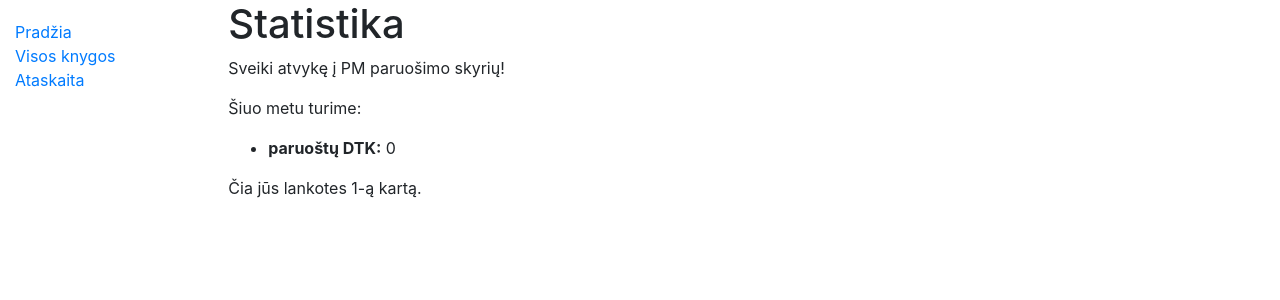
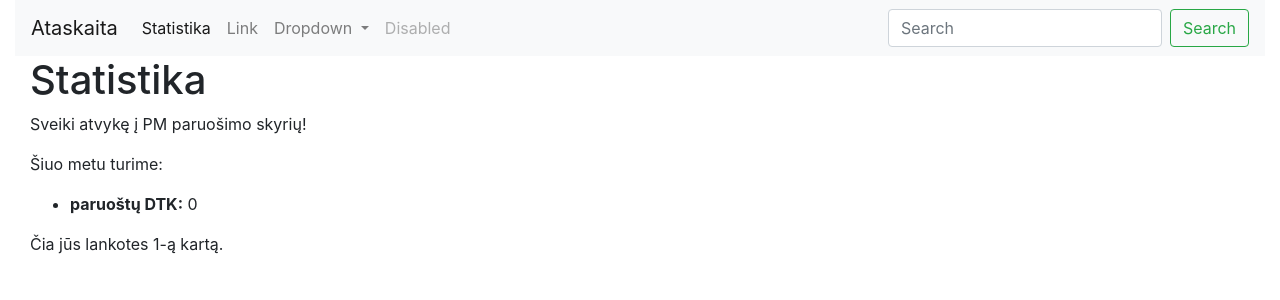
Before and after one commit to ArturasTK/Ataskaitos, a Django app: page /ataskaitos/ in a window 1280 px wide. Shown: the top 300 px of the page. Run offline with Django 4.2, Linux system fonts and the light colour scheme; data that the repository does not hold is empty; some libraries are stand-ins or nearby versions.

Commit message:
pagridinės juostos tobulinimas

```diff
--- a/ataskaitos/templates/base.html
+++ b/ataskaitos/templates/base.html
@@ -13,18 +13,63 @@
 </head>
 <body>
     <div class="container-fluid">
-        <div class="row">
-          <div class="col-sm-2">
-          {% block sidebar %}
-            <ul class="sidebar-nav">
-              <li><a href="{% url 'index' %}">Pradžia</a></li>
-              <li><a href="">Visos knygos</a></li>
-              <li><a href="{% url 'report' %}">Ataskaita</a></li>
-            </ul>
-         {% endblock %}
-          </div>
-          <div class="col-sm-10 ">{% block content %}{% endblock %}</div>
-        </div>
-      </div>
+
+        <nav class="navbar navbar-expand-lg navbar-light bg-light">
+            <a class="navbar-brand" href="{% url 'report' %}">Ataskaita</a>
+            <button class="navbar-toggler" type="button" data-toggle="collapse" data-target="#navbarSupportedContent" aria-controls="navbarSupportedContent" aria-expanded="false" aria-label="Toggle navigation">
+              <span class="navbar-toggler-icon"></span>
+            </button>
+            <div class="collapse navbar-collapse" id="navbarSupportedContent">
+              <ul class="navbar-nav mr-auto">
+                <li class="nav-item active">
+                  <a class="nav-link" href="{% url 'index' %}">Statistika <span class="sr-only">(current)</span></a>
+                </li>
+                <li class="nav-item">
+                  <a class="nav-link" href="#">Link</a>
+                </li>
+                <li class="nav-item dropdown">
+                  <a class="nav-link dropdown-toggle" href="#" id="navbarDropdown" role="button" data-toggle="dropdown" aria-haspopup="true" aria-expanded="false">
+                    Dropdown
+                  </a>
+                  <div class="dropdown-menu" aria-labelledby="navbarDropdown">
+                    <a class="dropdown-item" href="#">Action</a>
+                    <a class="dropdown-item" href="#">Another action</a>
+                    <div class="dropdown-divider"></div>
+                    <a class="dropdown-item" href="#">Something else here</a>
+                  </div>
+                </li>
+                <li class="nav-item">
+                  <a class="nav-link disabled" href="#">Disabled</a>
+                </li>
+              </ul>
+              <form class="form-inline my-2 my-lg-0">
+                <input class="form-control mr-sm-2" type="search" placeholder="Search" aria-label="Search">
+                <button class="btn btn-outline-success my-2 my-sm-0" type="submit">Search</button>
+              </form>
+            </div>
+        </nav>
+
+
+      <div class="collapse navbar-collapse" id="navbarSupportedContent">
+        <ul class="navbar-nav mr-auto">
+        {% if user.is_authenticated %}
+        <li class="nav-item">
+          <a class="nav-link" href="#">
+          <svg class="bi bi-person" width="1.5em" height="1.5em" viewBox="0 0 16 16" fill="currentColor" xmlns="http://www.w3.org/2000/svg">
+            <path fill-rule="evenodd" d="M13 14s1 0 1-1-1-4-6-4-6 3-6 4 1 1 1 1h10zm-9.995-.944v-.002.002zM3.022 13h9.956a.274.274 0 00.014-.002l.008-.002c-.001-.246-.154-.986-.832-1.664C11.516 10.68 10.289 10 8 10c-2.29 0-3.516.68-4.168 1.332-.678.678-.83 1.418-.832 1.664a1.05 1.05 0 00.022.004zm9.974.056v-.002.002zM8 7a2 2 0 100-4 2 2 0 000 4zm3-2a3 3 0 11-6 0 3 3 0 016 0z" clip-rule="evenodd"/>
+          </svg>
+          {{ user.get_username }}
+          </a>
+        </li>
+        <li class="nav-item"><a class="nav-link" href="{% url 'report' %}">Ataskaita</a></li>
+        <li class="nav-item"><a class="nav-link" href="{% url 'logout'%}?next=/ataskaitos">Atsijungti</a></li>
+        {% else %}
+        <li class="nav-item"><a class="nav-link" href="{% url 'login'%}?next={{request.path}}">Prisijungti</a></li>
+        <li class="nav-item"><a class="nav-link" href="#">Registruotis</a></li>
+        {% endif %}
+        </ul>
+      </div><div class="col-sm-10 ">{% block content %}{% endblock %}</div>
+    </div>
+
 </body>
 </html>
```
